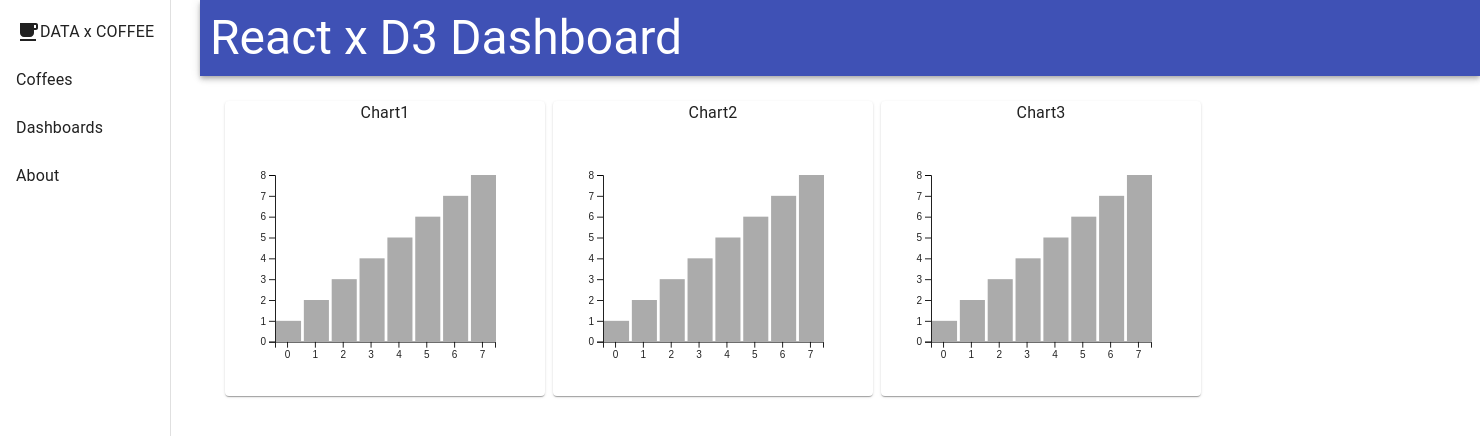
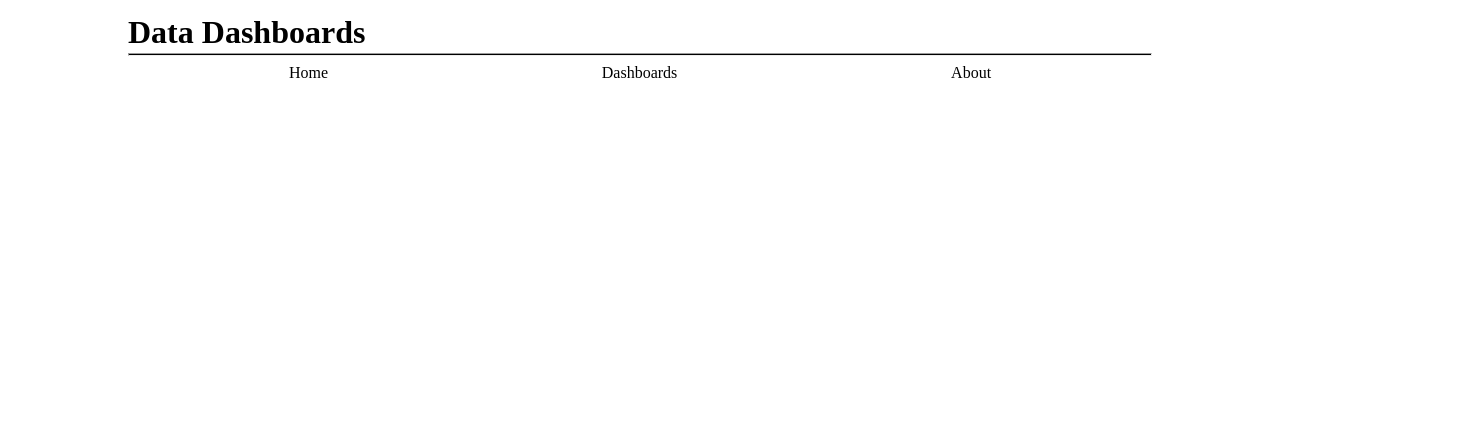
Before and after one commit to jrodrigoviz/react_d3_dashboard, a React (Create React App) app: page / in a window 1280 px wide. Shown: the top 436 px of the page, 1480 px wide, since content can reach past the window. Built offline with nearby package versions, Linux system fonts and the light colour scheme.

Commit message:
Working dashboard template

```diff
--- a/package.json
+++ b/package.json
@@ -21,11 +21,12 @@
     "react-scripts": "3.1.2"
   },
   "scripts": {
-    "start": "react-scripts start",
+    "start": "PORT=3001 react-scripts start",
     "build": "react-scripts build",
     "test": "react-scripts test",
     "eject": "react-scripts eject"
   },
+  "proxy":"http://localhost:3000",
   "eslintConfig": {
     "extends": "react-app"
   },
--- a/src/App.css
+++ b/src/App.css
@@ -1,20 +1,40 @@
 .App {
-  text-align: center;
+  font-family: Raleway;
+
+}
+
+.App hr {
+  margin-top:1px;
+  margin-bottom:1px;
+  color:black;
+  background-color: black;
+  height:1px;
+
+}
+
+.App-body {
+  align-items:center;
+  align-content:center;
+  text-align:center;
+  max-width:1024px;
+  margin:auto;
+  padding:12px;
 }
 
 .App-logo {
   height: 40vmin;
+
 }
 
+
+
 .App-header {
-  background-color: #126A10;
   min-height: 0.5vh;
-  display: flex;
-  flex-direction: column;
-  align-items: center;
-  justify-content: center;
-  font-size: calc(10px + 2vmin);
-  color: white;
+  margin-top: 2px;
+  margin-bottom: 2px;
+  text-align:left;
+  font-size:2em;
+
 }
 
 .App-link {
--- a/src/App.js
+++ b/src/App.js
@@ -1,14 +1,11 @@
 import React, {Component} from 'react';
-import logo from './logo.svg';
 import './App.css';
-import {csv} from 'd3-fetch';
-import data from './data.csv'
-import BarChart from './BarChart';
-import Button from '@material-ui/core/Button'
-import {AppBar,Grid,Card,CardMedia,CardContent, Drawer,List, ListItem, ListItemIcon,ListItemText, Typography} from '@material-ui/core'
-import FreeBreakfastIcon from '@material-ui/icons/FreeBreakfast';
-
-
+import {BrowserRouter, Route} from 'react-router-dom';
+import Story from './components/pages/Story';
+import Stories from './components/pages/Stories';
+import About from './components/pages/About';
+import Dashboards from './components/pages/Dashboards';
+import ToolbarNav from './components/components/Toolbar';
 
 
 class App extends Component {
@@ -19,18 +16,10 @@ class App extends Component {
 
   };
 
-  async componentDidMount(){
+  componentDidMount(){
     // async keyword waits until the promise is completed
 
-    const self = this;
-
-    //parse out the integer values of the csv
-    const response = await csv(data,(d)=>{return parseInt(d.val)});
-
-    // set the state of the component to give back the resultof the promise
-    this.setState({data:response});
-
-    window.addEventListener('resize', this.onResize, false);
+    window.addEventListener('resize', this.onResize);
     this.onResize()
   };
 
@@ -40,58 +29,27 @@ class App extends Component {
       screenHeight: window.innerHeight})
   };
 
+
   render() {
 
+
     return (
-      <div className = "App">
-        <AppBar position='relative' style={{marginLeft:this.state.appBar, width:this.state.screenWidth}} >
-          <Typography variant="h3" align="left" style={{padding:'10px'}}> React x D3 Dashboard </Typography>
-        </AppBar>
+      <div className="App" >
+      <BrowserRouter>
+      <div className = "App-body" >
+        <header>
+        <h1 className="App-header" > Data Dashboards </h1>
+        <hr/>
+          <ToolbarNav/>
+        </header>
 
-        <Drawer
-          anchor = "left"
-          variant = "permanent">
-          <List>
-            <ListItem>
-              < FreeBreakfastIcon/>
-              < ListItemText> DATA x COFFEE </ListItemText>
-            </ListItem>
-            {['Coffees', 'Dashboards', 'About'].map((text, index) => (
-              <ListItem button key={text}>
-                <ListItemText primary={text} />
-              </ListItem>
-            ))}
-          </List>
+          <Route exact path="/Home" component ={Stories}/>
+          <Route path="/Stories/Story" component ={Story}/>
+          <Route path="/Dashboards" component ={() => <Dashboards width = {this.state.screenWidth}/> }/>
+          <Route path="/About" component ={About}/>
 
-        </Drawer>
-        <div style={{marginLeft:this.state.appBar}}>
-        <Grid container direction="row" position='relative'  spacing ={1} style = {{padding:'25px'}} justify="flex-start" >
-            <Grid item >
-            <Card>
-              <Typography> Chart1 </Typography>
-              <div style = {{display:'inline-block'}} >
-                <BarChart data = {this.state.data} size = {[this.state.screenWidth/4 ,this.state.screenHeight/3]} padding = {50} />
-              </div>
-              </Card>
-            </Grid >
-          <Grid item >
-            <Card>
-            <Typography> Chart2 </Typography>
-            <div style = {{display:'inline-block'}}  >
-              <BarChart data = {this.state.data} size = {[this.state.screenWidth/4 ,this.state.screenHeight/3]} padding = {50} />
-            </div >
-            </Card>
-          </Grid>
-          <Grid item>
-            <Card>
-            <Typography> Chart3 </Typography>
-          <div style = {{display:'inline-block'}}  >
-          <BarChart data = {this.state.data} size = {[this.state.screenWidth/4 ,this.state.screenHeight/3]} padding = {50} />
-          </div >
-            </Card>
-          </Grid>
-        </Grid>
       </div>
+      </BrowserRouter>
       </div>
       )
   }
--- a/src/BarChart.js
+++ /dev/null
@@ -1,158 +0,0 @@
-import React, {Component} from 'react';
-import './App.css';
-// Does not contian d3 prefix when importing classes
-import {scaleLinear, scaleBand} from 'd3-scale';
-import {range,max} from 'd3-array';
-import {select} from 'd3-selection';
-import {axisBottom, axisLeft} from 'd3-axis'
-import {transition} from 'd3-transition'
-
-class BarChart extends Component {
-  constructor (props){
-    super (props);
-    this.createBarChart = this.createBarChart.bind(this);
-}
-
-componentDidMount(){
-  const node = this.node;
-
-  this.plot  = select(node)
-                .append("g")
-                .attr("id","shapes")
-                .attr("transform", "translate(" + this.props.padding + "," + this.props.padding + ")");
-
-  this.createScales();
-  this.createAxis();
-  this.createBarChart();
-}
-
-componentDidUpdate(){
-  this.createScales();
-  this.updateAxis();
-  this.createBarChart();
-}
-
-createScales(){
-
-  this.dataMax = max(this.props.data);
-  this.yScale = scaleLinear()
-    .domain([0, this.dataMax])
-    .range([this.props.size[1] - 2* this.props.padding, 0]);
-  this.yAxis = axisLeft().scale(this.yScale);
-  this.xScale = scaleBand()
-    .domain(range(0,this.props.data.length,1))
-    .range([0, this.props.size[0] - 2* this.props.padding])
-    .paddingInner(0.1);
-  this.xAxis = axisBottom().scale(this.xScale);
-
-}
-
-createAxis(){
-
-  this.plot
-    .append('g')
-    .attr("id", "x-axisGroup")
-    .attr("class", "x-axis")
-    .attr("transform", "translate(" + "0" + "," + ( this.props.size[1]- 2 * this.props.padding) + ")");
-
-  this.plot
-    .select(".x-axis")
-    .transition()
-    .duration(1000)
-    .call(this.xAxis)
-
-
-  this.plot.append("g")
-    .attr("id", "y-axisGroup")
-    .attr("class", "y-axis")
-    .attr("transform", "translate(0,0)");
-
-  this.plot.select(".y-axis")
-    .transition()
-    .duration(1000)
-    .call(this.yAxis)
-
-}
-
-updateAxis(){
-
-  this.plot
-    .select(".x-axis")
-    .attr("transform", "translate(" + "0" + "," + ( this.props.size[1]- 2 * this.props.padding) + ")");
-
-  this.plot
-    .select(".x-axis")
-    .transition()
-    .duration(1000)
-    .call(this.xAxis);
-
-  this.plot
-    .select(".y-axis")
-    .attr("transform", "translate(0,0)");
-
-  this.plot.select(".y-axis")
-    .transition()
-    .duration(1000)
-    .call(this.yAxis);
-
-
-}
-
-
-createBarChart(){
-
-  const rect = this.plot
-    .selectAll("rect")
-    .data(this.props.data)
-
- rect
-    .exit()
-    .remove();
-
-  rect
-    .transition()
-    .duration(1000)
-    .attr("x", (d,i) => this.xScale(i)+1)
-    .attr("y", d => this.yScale(d))
-    .attr("height", d => this.props.size[1] - this.yScale(d) - 2* this.props.padding)
-    .attr("width", this.xScale.bandwidth());
-
-rect
-    .enter()
-    .append("rect")
-    .attr("x",(d,i) => this.xScale(i)+1)
-    .attr("y",d => this.props.size[1] - 2* this.props.padding)
-    .attr("width", this.xScale.bandwidth())
-    .on("mouseover", this.onHover)
-    .on("mouseout", this.onHoverOut)
-    .style("fill","#ababab")
-    .transition()
-    .duration(1000)
-    .attr("x", (d,i) => this.xScale(i)+1)
-    .attr("y", this.props.size[1] - 2*this.props.padding)
-    .attr("width", this.xScale.bandwidth())
-
-
-}
-
-onHover(){
-  select(this)
-    .style("fill","orange");
-
-}
-
-onHoverOut(){
-  select(this)
-    .style("fill","#ababab");
-
-}
-
-render(){
-  return <svg ref={node => this.node  = node}
-          width = {this.props.size[0]} height = {this.props.size[1]}>
-         </svg>;
-  }
-
-}
-
-export default BarChart;
```
Also changed, not shown: src/data.csv.
